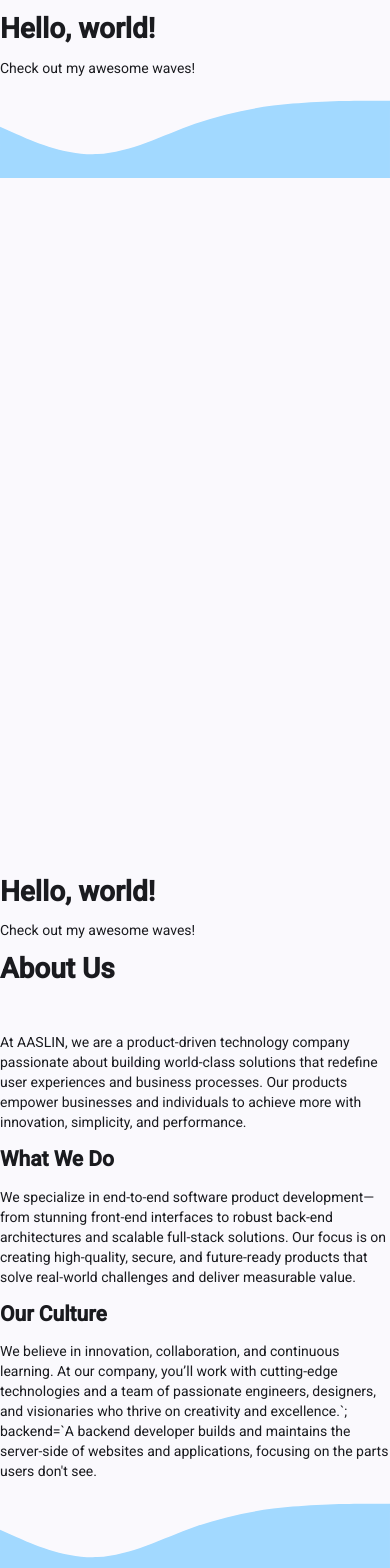
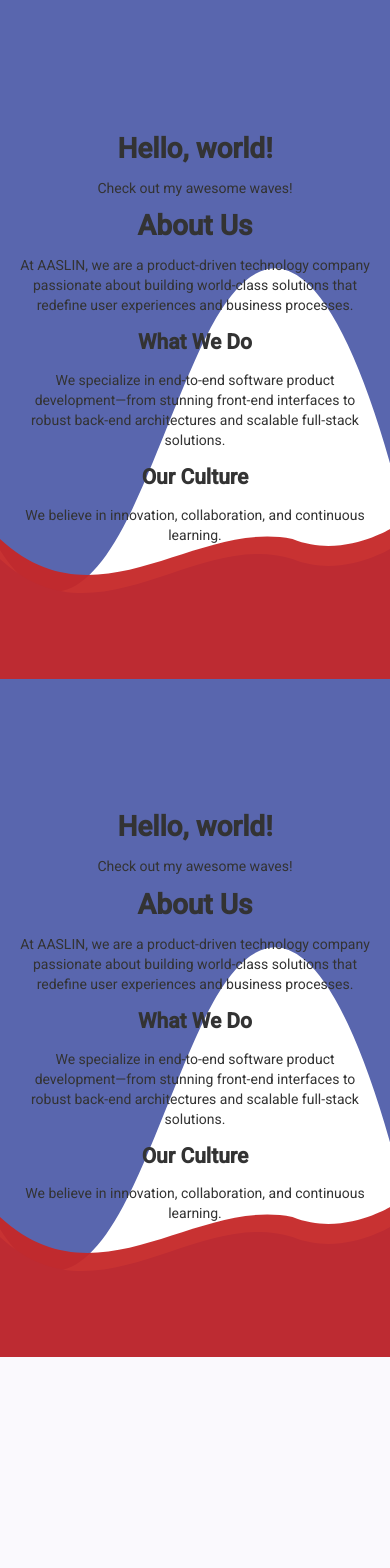
Before and after one commit to divyamahanthi810/Demo, an Angular app in the folder MyApp/: page /home in a window 390 px wide. Shown: the top 1568 px of the page. After the commit the page ends 1357 px from the top, so only its background shows below. Built offline with nearby package versions, Linux system fonts and the light colour scheme.

Commit message:
changed to animation

```diff
--- a/MyApp/src/app/Component/component3/component3.css
+++ b/MyApp/src/app/Component/component3/component3.css
@@ -1,23 +1,52 @@
-/* body {
-  margin: 0;
-  font-family: system-ui, sans-serif;
+.section {
+  position: relative;
+  padding: 120px 20px; /* Add padding so text doesn't overlap waves */
+  overflow: hidden; /* Hide overflow if waves go outside */
+  text-align: center;
+  background: #fff; /* Optional section background */
 }
-.wave-container {
+
+.content {
   position: relative;
-  background: #09F;
-  color: #FFF;
-  text-align: center;
-  overflow: hidden;
+  z-index: 2; /* Keep content above waves */
+  color: #333;
+  max-width: 900px;
+  margin: 0 auto;
 }
-h1 {
-  font-size: 5rem;
-  margin: 7rem 1.25rem 2.5rem 1.25rem;
+
+.wave {
+  position: absolute;
+  left: 0;
+  width: 100%;
+  height: 150px;
+  pointer-events: none;
+  z-index: 1;
 }
-p {
-  font-size: 1.5rem;
-  margin: 0 1.25rem 5rem 1.25rem;
-} */
 
-.scroll{
-  scroll-behavior: smooth;
+.wave-top {
+  top: 0;
 }
+
+.wave-bottom {
+  bottom: 0;
+}
+.custom-shape-divider-top-1757352988 {
+    position: absolute;
+    top: 0;
+    left: 0;
+    width: 100%;
+    overflow: hidden;
+    line-height: 0;
+    transform: rotate(180deg);
+}
+
+.custom-shape-divider-top-1757352988 svg {
+    position: relative;
+    display: block;
+    width: calc(166% + 1.3px);
+    height: 600px;
+}
+
+.custom-shape-divider-top-1757352988 .shape-fill {
+    fill: #5966AE;
+}
--- a/MyApp/src/app/Component/component3/component3.html
+++ b/MyApp/src/app/Component/component3/component3.html
@@ -1,41 +1,36 @@
-<!DOCTYPE html>
-  <html lang="en">
-  <head>
-    <meta charset="UTF-8">
-    <meta name="viewport" content="width=device-width, initial-scale=1.0">
-    <meta http-equiv="X-UA-Compatible" content="ie=edge">
-    <title>Make some waves!</title>
-    <link rel="stylesheet" href="component3.css">
-  </head>
-  <body>
-    <div class="wave-container">
-  <h1>Hello, world!</h1>
-  <p>Check out my awesome waves!</p>
+<div id="aboutus" class="section">
+  <!-- Top wave as background -->
+ <div class="custom-shape-divider-top-1757352988">
+    <svg data-name="Layer 1" xmlns="http://www.w3.org/2000/svg" viewBox="0 0 1200 120" preserveAspectRatio="none">
+        <path d="M985.66,92.83C906.67,72,823.78,31,743.84,14.19c-82.26-17.34-168.06-16.33-250.45.39-57.84,11.73-114,31.07-172,41.86A600.21,600.21,0,0,1,0,27.35V120H1200V95.8C1132.19,118.92,1055.71,111.31,985.66,92.83Z" class="shape-fill"></path>
+    </svg>
+</div>
 
-    <svg xmlns="http://www.w3.org/2000/svg" viewBox="0 0 1440 320">
-  <path fill="#a2d9ff" fill-opacity="1" d="M0,128L60,154.7C120,181,240,235,360,229.3C480,224,600,160,720,117.3C840,75,960,53,1080,42.7C1200,32,1320,32,1380,32L1440,32L1440,320L1380,320C1320,320,1200,320,1080,320C960,320,840,320,720,320C600,320,480,320,360,320C240,320,120,320,60,320L0,320Z"></path>
-</svg>
+
+  <div class="content">
+    <h1>Hello, world!</h1>
+    <p>Check out my awesome waves!</p>
+    <h1>About Us</h1>
+    <p>
+      At AASLIN, we are a product-driven technology company passionate about building world-class
+      solutions that redefine user experiences and business processes.
+    </p>
+
+    <h2>What We Do</h2>
+    <p>
+      We specialize in end-to-end software product development—from stunning front-end interfaces to
+      robust back-end architectures and scalable full-stack solutions.
+    </p>
+
+    <h2>Our Culture</h2>
+    <p>
+      We believe in innovation, collaboration, and continuous learning.
+    </p>
+  </div>
+
+  <!-- Bottom wave as background -->
+  <svg class="wave wave-bottom" viewBox="0 0 1440 150" preserveAspectRatio="none" aria-hidden="true">
+    <path d="M0,30 C360,120 720,0 1080,30 C1260,50 1440,20 1440,20 L1440,150 L0,150 Z" fill="#1e6eff"/>
+    <path d="M0,10 C360,100 720,-10 1080,10 C1260,30 1440,0 1440,0 L1440,150 L0,150 Z" fill="#c62828" opacity="0.95"/>
+  </svg>
 </div>
-  </body>
-</html>
-
-<div id="aboutus" class="property2">
-  <div class="wave-container">
-  <h1>Hello, world!</h1>
-  <p>Check out my awesome waves!</p>
-  <h1>About Us</h1><br>
-    <div class="about">
-    <p>At AASLIN, we are a product-driven technology company passionate about building world-class solutions that redefine user experiences and business processes. Our products empower businesses and individuals to achieve more with innovation, simplicity, and performance.</p>
-
-<h2>What We Do</h2>
-<p>We specialize in end-to-end software product development—from stunning front-end interfaces to robust back-end architectures and scalable full-stack solutions. Our focus is on creating high-quality, secure, and future-ready products that solve real-world challenges and deliver measurable value.</p>
-
-<h2>Our Culture</h2>
-<p>We believe in innovation, collaboration, and continuous learning. At our company, you’ll work with cutting-edge technologies and a team of passionate engineers, designers, and visionaries who thrive on creativity and excellence.`;
-  backend=`A backend developer builds and maintains the server-side of websites and applications,
-   focusing on the parts users don't see.</p>
-
-    <svg xmlns="http://www.w3.org/2000/svg" viewBox="0 0 1440 320">
-  <path fill="#a2d9ff" fill-opacity="1" d="M0,128L60,154.7C120,181,240,235,360,229.3C480,224,600,160,720,117.3C840,75,960,53,1080,42.7C1200,32,1320,32,1380,32L1440,32L1440,320L1380,320C1320,320,1200,320,1080,320C960,320,840,320,720,320C600,320,480,320,360,320C240,320,120,320,60,320L0,320Z"></path>
-</svg>
-</div>
--- a/MyApp/src/app/Component/toolbar/toolbar.html
+++ b/MyApp/src/app/Component/toolbar/toolbar.html
@@ -2,13 +2,14 @@
   <img height="60px" width="70px" src="aaslin_logo.png" alt="Logo">
   <span class="company-name">AASLIN Technologies <br>Private Limited</span>
   <div class="property1 desktop-nav">
-    <a mat-button href="#card">Home</a>
-    <a mat-button href="#aboutus">About Us</a>
-    <a mat-button href="#service">Services</a>
-    <a mat-button href="#team">Team</a>
-    <a mat-button href="#careers">Careers</a>
-    <a mat-button href="#WhyUs">Why Us</a>
-    <a mat-button href="#contacts">Contacts</a>
+    <a mat-button (click)="scrollTo('card')">Home</a>
+<a mat-button (click)="scrollTo('aboutus')">About Us</a>
+<a mat-button (click)="scrollTo('service')">Services</a>
+<a mat-button (click)="scrollTo('team')">Team</a>
+<a mat-button (click)="scrollTo('careers')">Careers</a>
+<a mat-button (click)="scrollTo('WhyUs')">Why Us</a>
+<a mat-button (click)="scrollTo('contacts')">Contacts</a>
+
   </div>
   <button mat-icon-button class="mobile-menu-btn" (click)="sidenav.toggle()">
     <mat-icon>menu</mat-icon>
@@ -20,13 +21,13 @@
     <button mat-icon-button class="close-btn" (click)="sidenav.close()">
       <mat-icon>close</mat-icon>
     </button>
-    <a mat-button href="#card" (click)="sidenav.close()">Home</a>
-    <a mat-button href="#aboutus" (click)="sidenav.close()">About Us</a>
-    <a mat-button href="#service" (click)="sidenav.close()">Services</a>
-    <a mat-button href="#team" (click)="sidenav.close()">Team</a>
-    <a mat-button href="#careers" (click)="sidenav.close()">Careers</a>
-    <a mat-button href="#WhyUs" (click)="sidenav.close()">Why Us</a>
-    <a mat-button href="#contacts" (click)="sidenav.close()">Contacts</a>
+    <a mat-button (click)="scrollTo('card');sidenav.close()">Home</a>
+<a mat-button (click)="scrollTo('aboutus');sidenav.close()">About Us</a>
+<a mat-button (click)="scrollTo('service');sidenav.close()">Services</a>
+<a mat-button (click)="scrollTo('team');sidenav.close()">Team</a>
+<a mat-button (click)="scrollTo('careers');sidenav.close()">Careers</a>
+<a mat-button (click)="scrollTo('WhyUs');sidenav.close()">Why Us</a>
+<a mat-button (click)="scrollTo('contacts');sidenav.close()">Contacts</a>
   </mat-sidenav>
 
   <mat-sidenav-content>
@@ -34,7 +35,7 @@
   </mat-sidenav-content>
 </mat-sidenav-container>
 
-<div id="aboutus" class="property2">
+<div #animatedSection id="aboutus" class="property2 animate-section fade-left">
 
     <h1>About Us</h1><br>
     <div class="about">
@@ -48,54 +49,27 @@
 </p>
    </div>
 </div>
+<div #animatedSection id="service" class="property2 animate-section zoom-in">
+  <h1>Services We Provide</h1>
+<div class="carousel-container">
+  <button class="nav-button" (click)="prevSlide()"><mat-icon>chevron_left</mat-icon></button>
 
-<div id="service" style="background-color: aliceblue" class="property2">
-  <h1>Services We Provide</h1><br>
-<div class="carousel-container">
-  <button mat-icon-button (click)="prevSlide()" class="nav-button">
-    <mat-icon>chevron_left</mat-icon>
-  </button>
+  <div class="carousel-track">
+    <div class="card" *ngFor="let card of visibleCards">
+      <mat-card class="example-card" appearance="outlined">
+        <img class="image" mat-card-image [src]="card.image" [alt]="card.title + ' Image'" />
+        <mat-card-content>
+          <h4>{{ card.title }}</h4>
+          <p>{{ card.description }}</p>
+        </mat-card-content>
+      </mat-card>
+    </div>
+  </div>
 
-  <div class="cards-wrapper">
-    <div class="cards" [style.transform]="'translateX(' + currentPosition + 'px)'">
-    <mat-card class="card" appearance="outlined">
-    <img class="ig"  mat-card-md-image src="/Backend.png"  alt="Backend development">
-    <mat-card-header>
-      <mat-card-title>Backend Development</mat-card-title>
-    </mat-card-header>
-    <mat-card-content>
-      {{backend}}
-    </mat-card-content>
-    </mat-card>
-
-  <mat-card class="card" appearance="outlined">
-    <img class="ig"  mat-card-md-image src="/frontend.jpeg"  alt="Frontend development">
-    <mat-card-header>
-      <mat-card-title>Frontend Development</mat-card-title>
-    </mat-card-header>
-    <mat-card-content>
-      {{frontend}}
-    </mat-card-content>
-  </mat-card>
-
-<mat-card class="card" appearance="outlined">
-  <img class="ig"  mat-card-md-image src="/Full stack.png"  alt="Full Stack development">
-  <mat-card-header>
-    <mat-card-title>FullStack Development</mat-card-title>
-  </mat-card-header>
-  <mat-card-content>
-    {{backend}}
-  </mat-card-content>
-</mat-card>
+  <button class="nav-button" (click)="nextSlide()"><mat-icon>chevron_right</mat-icon></button>
 </div>
 </div>
-  <button mat-icon-button (click)="nextSlide()" class="nav-button">
-    <mat-icon>chevron_right</mat-icon>
-  </button>
-</div>
-</div>
-
-<div id="team" class="property2">
+<div #animatedSection id="team" class="property2 animate-section fade-right">
   <h1>Meet Our Team</h1><br>
   <div class="team-section">
   <div class="team-grid">
@@ -121,7 +95,7 @@
   <img class="ig1" src="/PanUnited.png">
 </div>
 
-<div id="careers" style="background-color: aliceblue" class="property2">
+<div #animatedSection id="careers" style="background-color: aliceblue" class="property2 animate-section slide-up">
   <h1>Careers</h1><br>
   <p style="font-family:Arial, Helvetica, sans-serif;font-size:medium;">we don’t just build products—we build the future of technology.Our team consists of innovators, problem-solvers, and tech enthusiasts  who are passionate about creating solutions that make a difference.
     Problem solvers who thrive in a collaborative environment,Creators who want to build scalable products that matter</p>
@@ -131,7 +105,7 @@
     </button>
 </div>
 
-<div id="WhyUs" class="property2">
+<div #animatedSection id="WhyUs" class="property2 animate-section fade-left">
   <h1>WhyUs</h1><br>
   <p style="font-family:Arial, Helvetica, sans-serif;font-size:medium;">✔ Work on Impactful Products - Your work will power real solutions used by thousands worldwide.<br>
 ✔ Growth & Learning  -  We invest in your career with training, certifications, and mentorship.<br>
@@ -139,7 +113,7 @@
 ✔ Competitive Perks - Great benefits, flexible work, and performance rewards.<br></p>
 </div>
 
-<div id="contacts" style="background-color: aliceblue" class="property2">
+<div #animatedSection id="contacts" style="background-color: aliceblue" class="property2 animate-section zoom-in">
   <h1>Get in Touch</h1><br>
   <div style="background-color: aliceblue" class="property3">
   <div  class="get-contact">
```
Also changed, not shown: MyApp/src/app/Component/toolbar/toolbar.css (+82 -20 lines), MyApp/src/app/Component/toolbar/toolbar.ts (+62 -12 lines).
